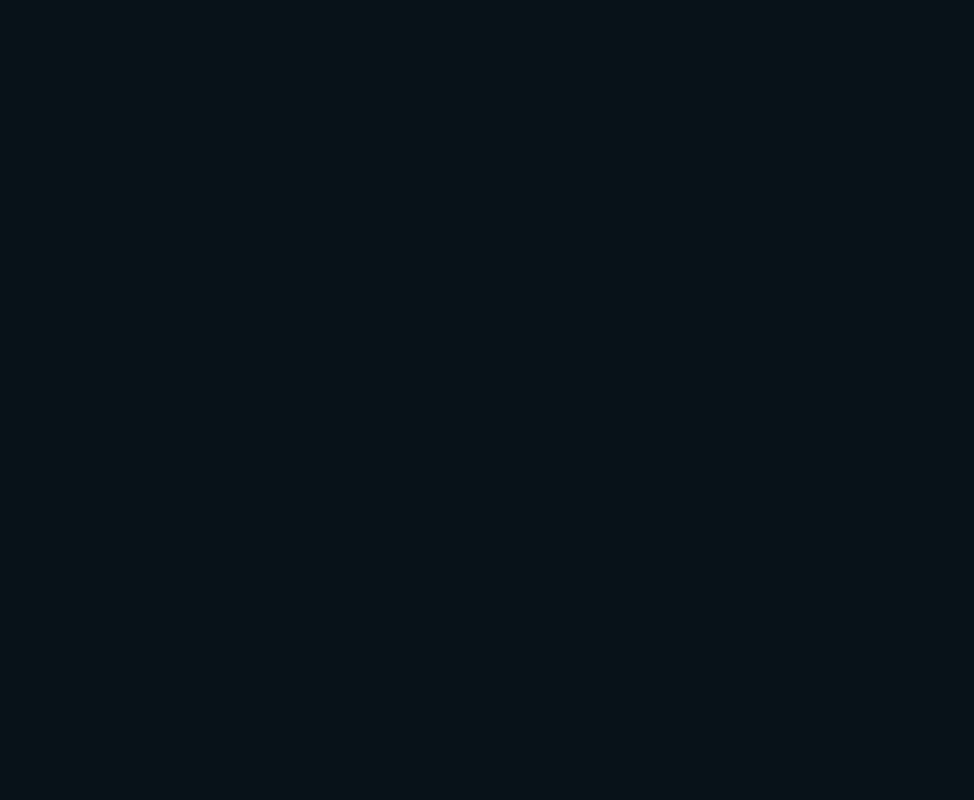
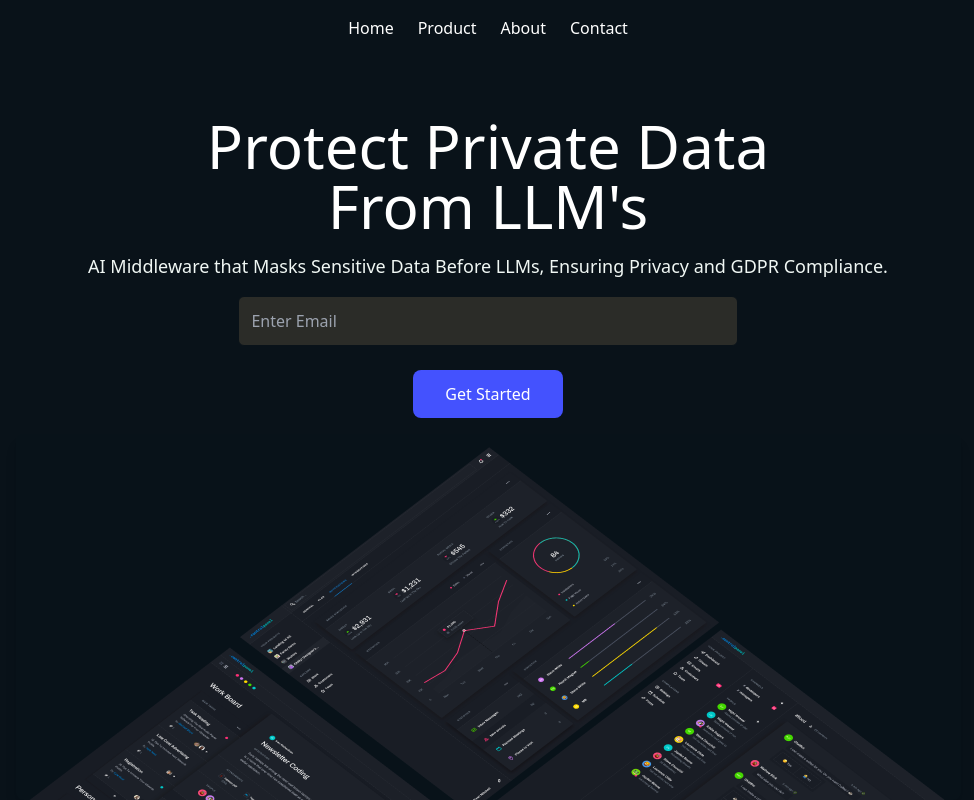
Before and after one commit to AbhijitSKurup/symlink-ui, a React (Create React App) app: page / in a window 1280 px wide. Shown: the whole page, without its empty margins (152-1126 px from the left). Built offline with nearby package versions, Linux system fonts and the light colour scheme.

Commit message:
feat: Add Home page

```diff
--- a/src/pages/Home.js
+++ b/src/pages/Home.js
@@ -1,9 +1,71 @@
-import React from "react";
+import { useState } from "react";
 
-function Home() {
+import { useNavigate } from "react-router-dom";
+
+import symlinkImg from '../assets/images/symlink_img.png';
+
+const HomePage = () => {
+  const [email, setEmail] = useState("");
+  const navigate = useNavigate();
+
+  const handleGetStartedButtonClick = () => {
+    navigate("/chat");
+  };
+
   return (
-    <div className="h-screen w-full bg-[#081219]"></div>
+    <div className="h-screen flex flex-col bg-[#091219] text-white overflow-hidden">
+      <header className="p-4">
+        <nav className="flex justify-center space-x-6">
+          <a href="#" className="hover:text-gray-300">
+            Home
+          </a>
+          <a href="#" className="hover:text-gray-300">
+            Product
+          </a>
+          <a href="#" className="hover:text-gray-300">
+            About
+          </a>
+          <a href="#" className="hover:text-gray-300">
+            Contact
+          </a>
+        </nav>
+      </header>
+
+      <main className="flex-grow flex flex-col items-center justify-between px-4 h-full">
+        <h1 className="text-[60px] font-base text-center leading-none mt-[60px]">
+          <div>Protect Private Data</div> <div>From LLM's</div>
+        </h1>
+        <p className="text-lg text-[#F0F7F4] text-center">
+          AI Middleware that Masks Sensitive Data Before LLMs, Ensuring Privacy
+          and GDPR Compliance.
+        </p>
+
+        <div className="w-full flex flex-col items-center gap-6">
+          <input
+            type="email"
+            placeholder="Enter Email"
+            value={email}
+            onChange={(e) => setEmail(e.target.value)}
+            className="w-2/5 p-3 bg-[#2B2C28] border border-[#091219] rounded-md focus:outline-none focus:border-[#FFFFFF]"
+          />
+          <button
+            className="w-2/9 bg-[#4452FE] text-white font-base py-3 px-8 rounded-lg"
+            onClick={handleGetStartedButtonClick}
+          >
+            Get Started
+          </button>
+        </div>
+
+        <div className="w-full flex justify-center">
+          <img
+            src={symlinkImg}
+            alt="Dashboard Preview"
+            className="rounded-lg shadow-lg max-w-full h-auto"
+          />
+        </div>
+      </main>
+    </div>
   );
 }
 
-export default Home;
+export default HomePage;
```
Also changed, not shown: src/assets/images/symlink_img.png (added).
